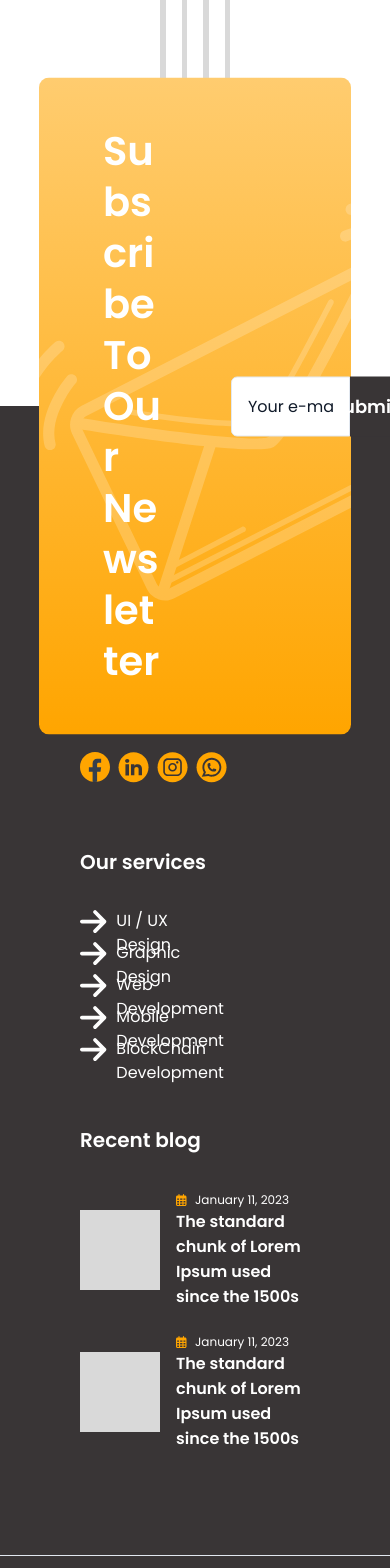
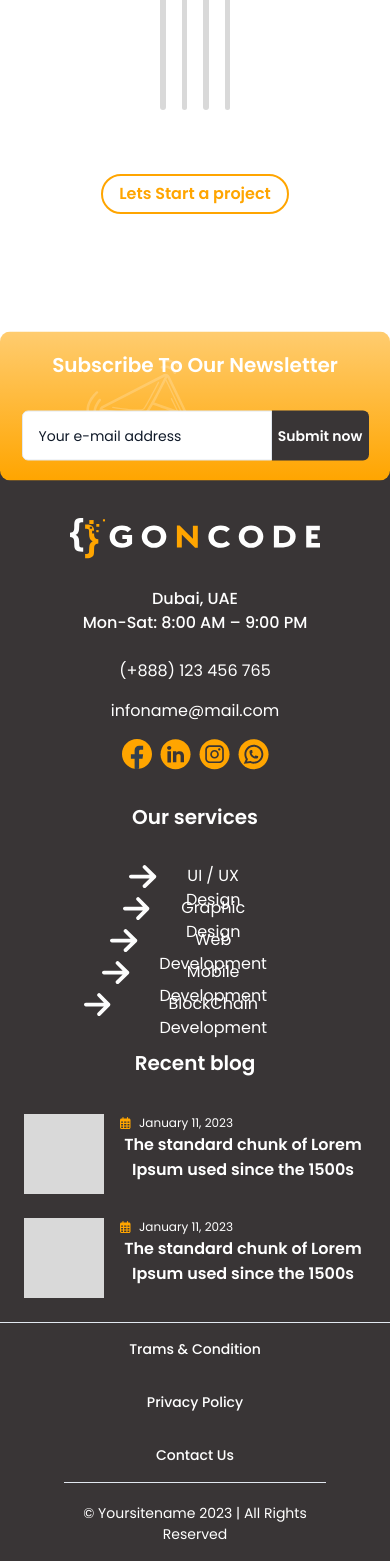
Before and after one commit to HaidarJbeily7/go-n-code, a Next.js app: page /portfolio in a window 390 px wide. Shown: the part 3160-4728 px from the top of the page. Built offline with nearby package versions, Linux system fonts and the light colour scheme.

Commit message:
Responsive Footer

```diff
--- a/src/app/page.tsx
+++ b/src/app/page.tsx
@@ -15,7 +15,7 @@ export default function Home() {
       <HomeProjects />
       <HomeNews />
       <HomeContactUs />
-      {/* <Footer /> */}
+      <Footer />
     </div>
   );
 }
--- a/src/components/footer/footer.tsx
+++ b/src/components/footer/footer.tsx
@@ -35,30 +35,40 @@ export default function Footer() {
       <Box>
         <FooterHeader />
       </Box>
-      <Flex justifyContent={"center"}>
-        <Container as={Stack} maxW={"6xl"} py={10} m={16} mt={24}>
+      <Flex
+        justifyContent={"center"}
+        textAlign={{ base: "center", md: "start" }}
+      >
+        <Container
+          as={Stack}
+          maxW={"6xl"}
+          py={{ base: 4, md: 12 }}
+          m={{ base: 2, md: 8, lg: 16 }}
+          mt={{ base: 24, md: 20, lg: 24 }}
+        >
           <SimpleGrid
             columns={{ base: 1, sm: 2, md: 3 }}
-            spacing={16}
+            spacing={{ base: 8, md: 8, lg: 16 }}
             justifyContent={"space-around"}
+            justifyItems={"center"}
           >
             <Stack align={"flex-start"} spacing={4}>
               <ListHeader>
                 <img src="/homepage/logoLight.svg" />
               </ListHeader>
-              <Box fontWeight={500} fontSize={"16px"} mt={1}>
+              <Box fontWeight={500} fontSize={"16px"} mt={1} minW={"100%"}>
                 <Text>Dubai, UAE</Text>
                 <Text>Mon-Sat: 8:00 AM – 9:00 PM</Text>
               </Box>
-              <Stack direction={"row"} align={"center"} spacing={2}>
-                <Box as="a" href={"#"}>
-                  (+888) 123 456 765
-                </Box>
-              </Stack>
-              <Box as="a" href={"#"}>
-                infoname@mail.com
+
+              <Box as="a" href={"#"} minW={"100%"} mt={2}>
+                <Text>(+888) 123 456 765</Text>
               </Box>
-              <Flex gap={2}>
+
+              <Box as="a" href={"#"} minW={"100%"}>
+                <Text>infoname@mail.com</Text>
+              </Box>
+              <Flex gap={2} minW={"100%"} justifyContent={"center"}>
                 <Box as="a" href="https://www.facebook.com/" target="_blank">
                   <img src="/footer/facebook.svg" />
                 </Box>
@@ -73,9 +83,16 @@ export default function Footer() {
                 </Box>
               </Flex>
             </Stack>
-            <Stack align={"flex-start"} spacing={2}>
+            <Stack align={{ base: "center", md: "flex-start" }} spacing={2}>
               <ListHeader>
-                <Text fontSize={"20px"} fontWeight={600} mb={4}>
+                <Text
+                  fontSize={"20px"}
+                  fontWeight={600}
+                  mb={4}
+                  minW={"100%"}
+                  textAlign={"center"}
+                  alignSelf={"center"}
+                >
                   Our services
                 </Text>
               </ListHeader>
@@ -135,7 +152,7 @@ export default function Footer() {
                 <Text>BlockChain Development</Text>
               </Box>
             </Stack>
-            <Stack align={"flex-start"} spacing={6}>
+            <Stack align={{ base: "center", md: "flex-start" }} spacing={6}>
               <ListHeader>
                 <Text fontSize={"20px"} fontWeight={600} mb={1}>
                   Recent blog
@@ -165,11 +182,35 @@ export default function Footer() {
             flexGrow: 1,
           }}
         ></Flex>
-        <Flex justify={"space-between"} mx={16} my={4}>
-          <Text pt={1} fontSize={"sm"} textAlign={"center"}>
+        <Flex
+          justify={"space-between"}
+          mx={16}
+          my={4}
+          flexDir={{ base: "column-reverse", md: "row" }}
+        >
+          <Text
+            pt={1}
+            mt={{ base: 4, md: 0 }}
+            fontSize={"sm"}
+            textAlign={"center"}
+          >
             © Yoursitename 2023 | All Rights Reserved
           </Text>
-          <Flex gap={4}>
+          <Flex
+            display={{ base: "flex", md: "none" }}
+            align={"center"}
+            _before={{
+              content: '""',
+              borderBottom: "0.5px solid",
+              borderColor: useColorModeValue("gray.200", "gray.700"),
+              flexGrow: 1,
+            }}
+          ></Flex>
+          <Flex
+            gap={{ base: 8, md: 4 }}
+            flexDir={{ base: "column", md: "row" }}
+            mb={{ base: 4, md: 0 }}
+          >
             <Button
               color={"#FFFFFF"}
               variant="link"
--- a/src/components/footer/footerHeader.tsx
+++ b/src/components/footer/footerHeader.tsx
@@ -16,7 +16,8 @@ export default function FooterHeader() {
     <Box
       //   bg={useColorModeValue("#FFA500", "#FFCC6F")}
       //   bgGradient="linear( #FFCC6F, #FFA500)"
-      maxW={"80%"}
+
+      maxW={{ base: "100%", md: "80%" }}
       alignSelf={"center"}
       rounded={"10px"}
       //   bgImage="/footer/email.svg"
@@ -36,19 +37,34 @@ export default function FooterHeader() {
     `,
       }}
     >
-      <Grid my={12} mx={16} gap={16} templateColumns="repeat(6, 1fr)">
-        <GridItem colSpan={2}>
-          <Text fontSize={"40px"} fontWeight={600} lineHeight={"51px"}>
+      <Grid
+        my={{ base: 2, lg: 12 }}
+        mx={{ base: 2, lg: 16 }}
+        gap={{ base: 2, lg: 16 }}
+        templateColumns={{ base: "repeat(1,1fr)", lg: "repeat(6,1fr)" }}
+      >
+        <GridItem colSpan={{ base: 3, md: 3, lg: 2 }} justifySelf={"center"}>
+          <Text
+            fontSize={{ base: "20px", md: "30px", lg: "40px" }}
+            fontWeight={600}
+            lineHeight={"51px"}
+          >
             Subscribe To Our Newsletter
           </Text>
         </GridItem>
-        <GridItem colSpan={4}>
-          <Flex h={"100%"} alignItems={"center"} justifyContent={"flex-end"}>
+        <GridItem colSpan={{ base: 3, md: 3, lg: 4 }} justifySelf={"center"}>
+          <Flex
+            h={"100%"}
+            alignItems={"center"}
+            justifyContent={"flex-end"}
+            mb={6}
+          >
             <Input
+              fontSize={{ base: "14px", md: "16px" }}
               placeholder="Your e-mail address"
               color={" #101A29"}
-              w={"418px"}
-              h={"60px"}
+              w={{ base: "250px", md: "350", lg: "390px" }}
+              h={{ base: "50px", md: "50px", lg: "60px" }}
               bg={"#FFFFF"}
               borderEndRadius={0}
               sx={{
@@ -60,8 +76,9 @@ export default function FooterHeader() {
             <Button
               colorScheme="teal"
               size="lg"
-              w={"162px"}
-              h={"60px"}
+              fontSize={{ base: "14px", md: "16px" }}
+              w={{ base: "97px", md: "100", lg: "155px" }}
+              h={{ base: "50px", md: "50px", lg: "60px" }}
               bg={"#393536"}
               borderStartRadius={0}
               _hover={{
```
